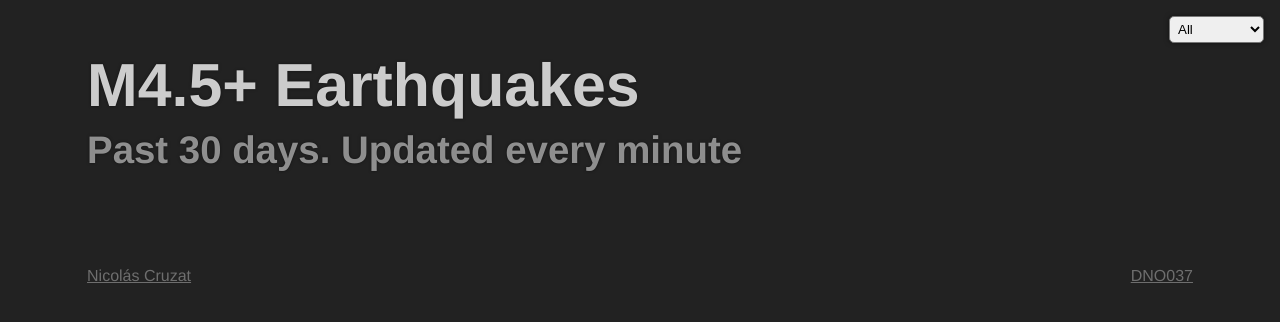
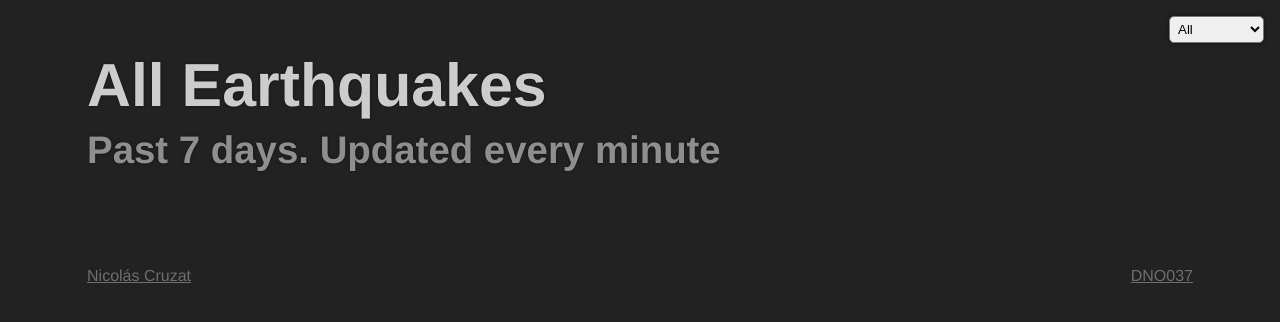
Before and after one commit to nicru/dnm-5, a plain HTML site: page index.html in a window 1280 px wide. Drawn offline with nearby package versions, Linux system fonts and the light colour scheme; no server answers.

Commit message:
Add files via upload

```diff
--- a/index.html
+++ b/index.html
@@ -130,8 +130,8 @@
     <body>
         <div class="container">
             <header>
-                <h1>M4.5+ Earthquakes</h1>
-                <h2>Past 30 days. Updated every minute</h2>
+                <h1>All Earthquakes</h1>
+                <h2>Past 7 days. Updated every minute</h2>
             </header>
             <main>
                 <section></section>
```
